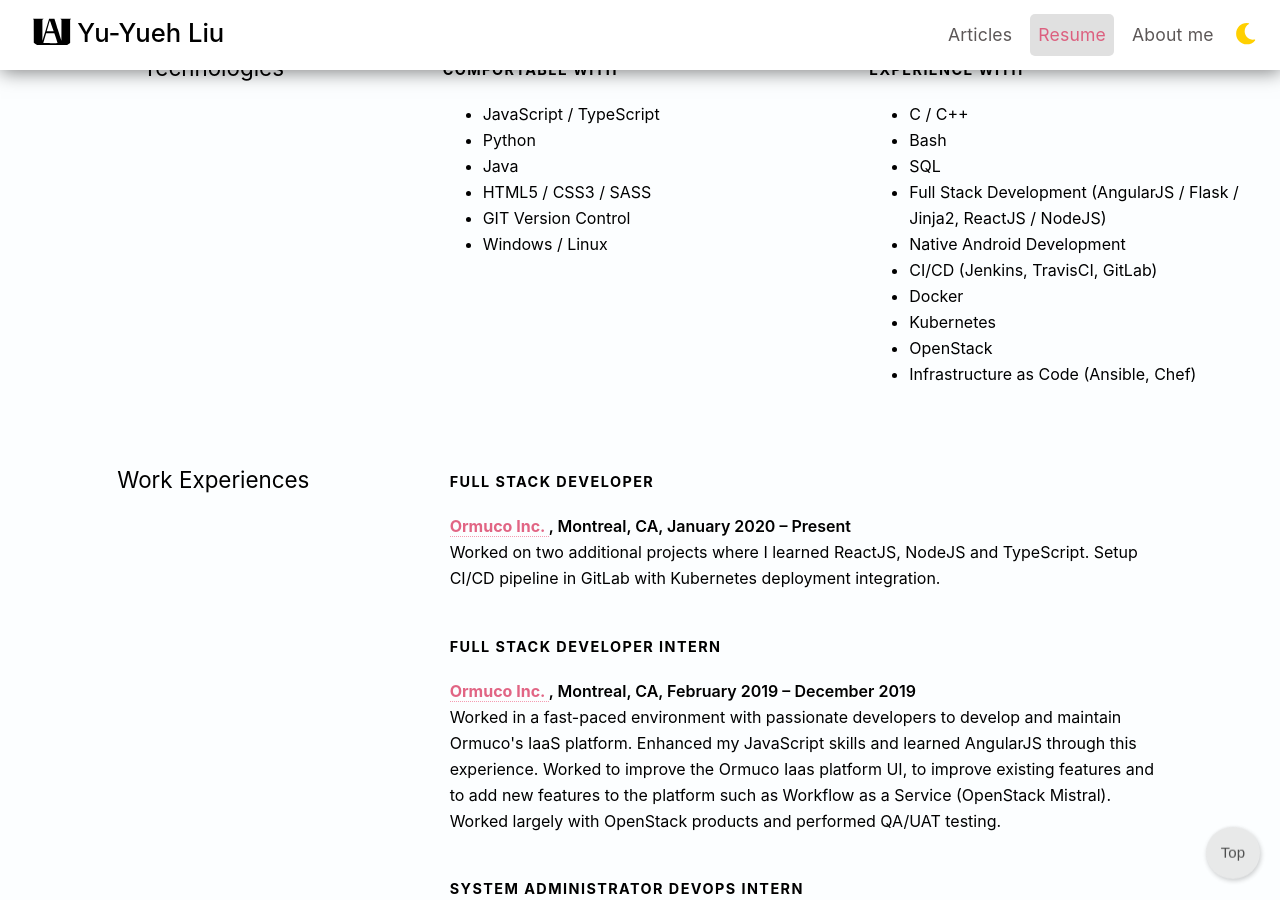
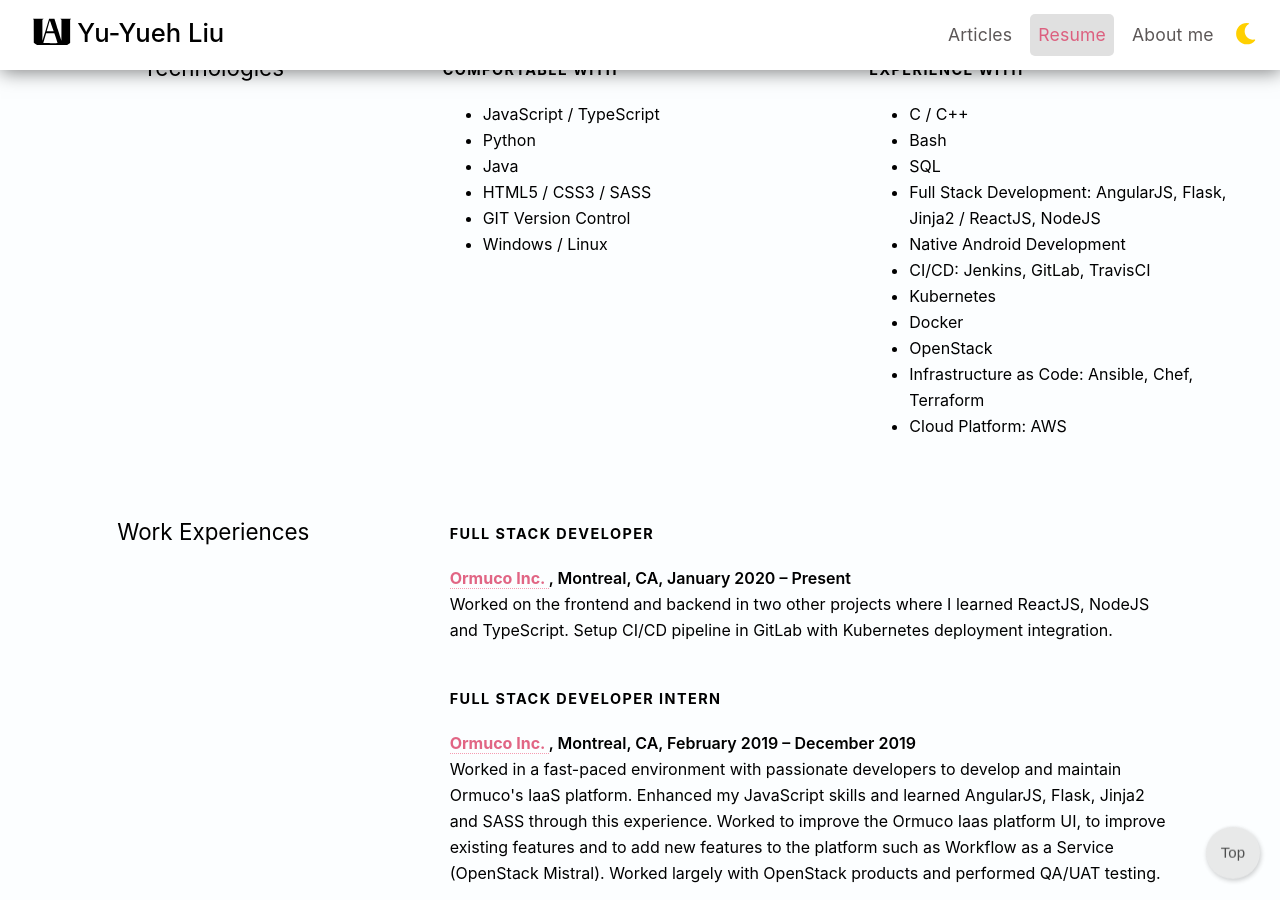
Before and after one commit to UAce/UAce.github.io, a Jekyll site: the page built from resume.html, in a window 1280 px wide and 900 px high, scrolled down 1021 px. Built offline with Jekyll 4.4.1, drawn with Linux system fonts in a browser that asks for light colours; nearby versions of some CDN libraries; some of the changed text lies outside the part shown.

Commit message:
Update resume

```diff
--- a/_data/technologies.yml
+++ b/_data/technologies.yml
@@ -11,10 +11,11 @@
     - C / C++
     - Bash
     - SQL
-    - Full Stack Development (AngularJS / Flask / Jinja2, ReactJS / NodeJS)
+    - "Full Stack Development: AngularJS, Flask, Jinja2 / ReactJS, NodeJS"
     - Native Android Development
-    - CI/CD (Jenkins, TravisCI, GitLab)
+    - "CI/CD: Jenkins, GitLab, TravisCI"
+    - Kubernetes
     - Docker
-    - Kubernetes
     - OpenStack
-    - Infrastructure as Code (Ansible, Chef)
+    - "Infrastructure as Code: Ansible, Chef, Terraform"
+    - "Cloud Platform: AWS"
--- a/_data/work_experiences.yml
+++ b/_data/work_experiences.yml
@@ -4,30 +4,30 @@
   url: https://ormuco.com/
   location: Montreal, CA
   period: January 2020 – Present
-  description: Worked on two additional projects where I learned ReactJS, NodeJS and TypeScript. Setup CI/CD pipeline in GitLab with Kubernetes deployment integration.
+  description: Worked on the frontend and backend in two other projects where I learned ReactJS, NodeJS and TypeScript. Setup CI/CD pipeline in GitLab with Kubernetes deployment integration.
 - title: Full Stack Developer Intern
   company: Ormuco Inc.
   image: company/ormuco-logo.png
   url: https://ormuco.com/
   location: Montreal, CA
   period: February 2019 – December 2019
-  description: Worked in a fast-paced environment with passionate developers to develop and maintain Ormuco's IaaS platform. Enhanced my JavaScript skills and learned AngularJS through this experience. Worked to improve the Ormuco Iaas platform UI, to improve existing features and to add new features to the platform such as Workflow as a Service (OpenStack Mistral). Worked largely with OpenStack products and performed QA/UAT testing.
+  description: Worked in a fast-paced environment with passionate developers to develop and maintain Ormuco's IaaS platform. Enhanced my JavaScript skills and learned AngularJS, Flask, Jinja2 and SASS through this experience. Worked to improve the Ormuco Iaas platform UI, to improve existing features and to add new features to the platform such as Workflow as a Service (OpenStack Mistral). Worked largely with OpenStack products and performed QA/UAT testing.
 - title: System Administrator DevOps Intern
-  company: Broadsign
+  company: Broadsign International Inc.
   image: company/broadsign-logo.png
   url: https://broadsign.com/
   location: Montreal, CA
   period: September 2018 – April 2019
-  description: Researched and created a proof of concept for centralized logging management solutions using AWS CloudWatch. Implemented functionality to dynamically create CloudWatch agent configuration files per internal team using ERB templates into existing Chef cookbooks. Wrote Terraform and Cloudformation scripts to provision AWS resources.
+  description: Investigated different logs aggregation/processing tools and created a proof of concept for centralized logging management solution using AWS CloudWatch. Implemented functionality to dynamically create CloudWatch agent configuration files per environment and projects using ERB templates and Chef. Wrote Terraform and Cloudformation scripts to provision AWS resources.
 - title: Software Developer DevOps Intern
   company: Ericsson Canada Inc.
   image: company/ericsson-logo.png
   url: https://www.ericsson.ca/en
   location: Montreal, CA
   period: January 2018 – April 2018
-  description: Provisioned virtual machines for testing purposes with Ansible. Created and set up Docker containers for functional testings. Wrote Jenkins 2 declarative pipeline scripts (groovy) to automate builds and deployments. Wrote bash scripts to automate the generation of daily reports for the overnight load test results and publish them on Discousrse via their API.
+  description: Provisioned virtual machines in staging environment with Ansible. Created and set up Docker containers for functional tests. Wrote Jenkins 2 declarative pipeline scripts (groovy) to automate builds and deployments. Wrote bash scripts to automate the generation of daily reports for the overnight load test results and publish them on Discousrse via their API.
 - title: Software Engineering Intern
-  company: Bombardier Transportation
+  company: Bombardier Transportation Canada Inc.
   image: company/bombardier-transportation-logo.png
   url: https://www.bombardier.com/en/transportation.html
   location: Montreal, CA
--- a/about.html
+++ b/about.html
@@ -14,7 +14,7 @@ permalink: /about
         </div>
         <div class="col-md-7 align-self-center intro-text text_left">
             <h1>Hi, I'm Yueh 🐢</h1>
-            I'm a junior full stack developer and I have a life.
+            I'm a junior full stack developer but I have a life.
             <p>
                 {% include socials.html %}
             </p>
```
Also changed, not shown: _drafts/understanding-chrome-extensions.md (+2 -2 lines), 1 other file.
